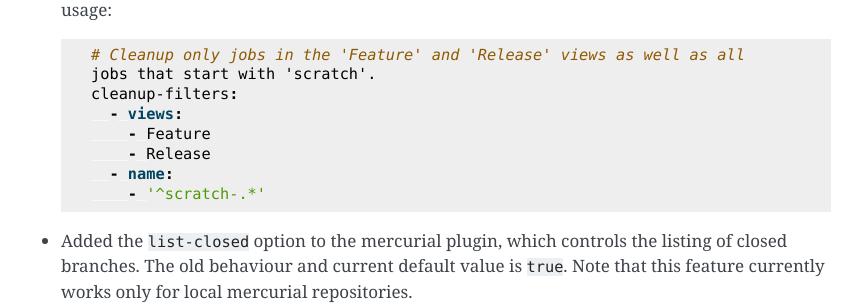
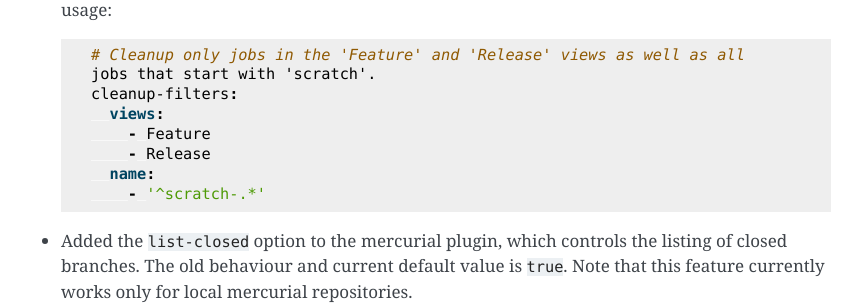
Before and after one commit to gvalkov/jenkins-autojobs, a Sphinx documentation site: the page built from docs/changelog.rst, in a window 1280 px wide and 900 px high, scrolled down 707 px. Shown: the part 155-460 px from the top of the window, without its empty margins (169-1031 px from the left). Built offline with Sphinx 7.4.7, drawn with Linux system fonts in a browser that asks for light colours.

Commit message:
Fix example for cleanup-filters
cleanup-filters must be a map instead of a list.

```diff
--- a/docs/changelog.rst
+++ b/docs/changelog.rst
@@ -47,10 +47,10 @@ Version 0.17.1 was skipped because of a failed upload to PyPi (see `issue #74`_)
       # Cleanup only jobs in the 'Feature' and 'Release' views as well as all
       jobs that start with 'scratch'.
       cleanup-filters:
-        - views:
+        views:
           - Feature
           - Release
-        - name:
+        name:
           - '^scratch-.*'
 
 - Added the ``list-closed`` option to the mercurial plugin, which controls the
```
